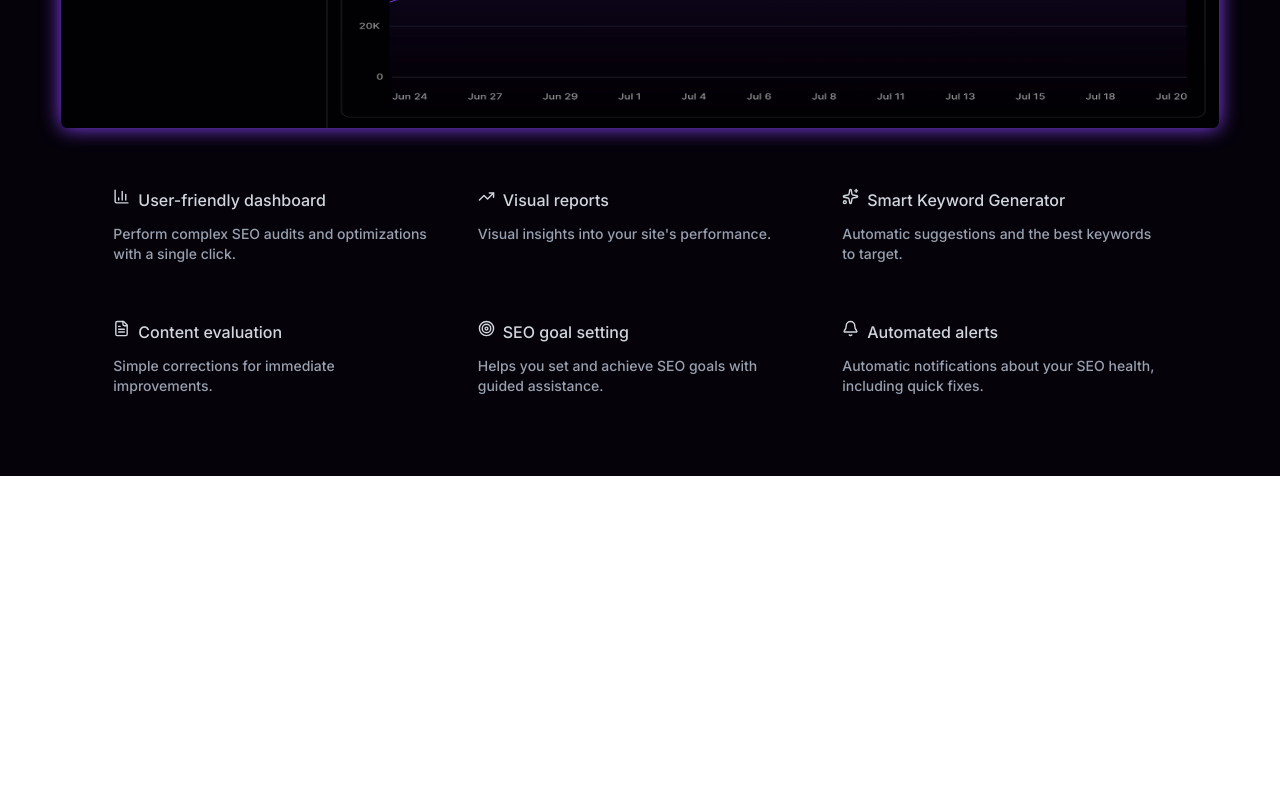
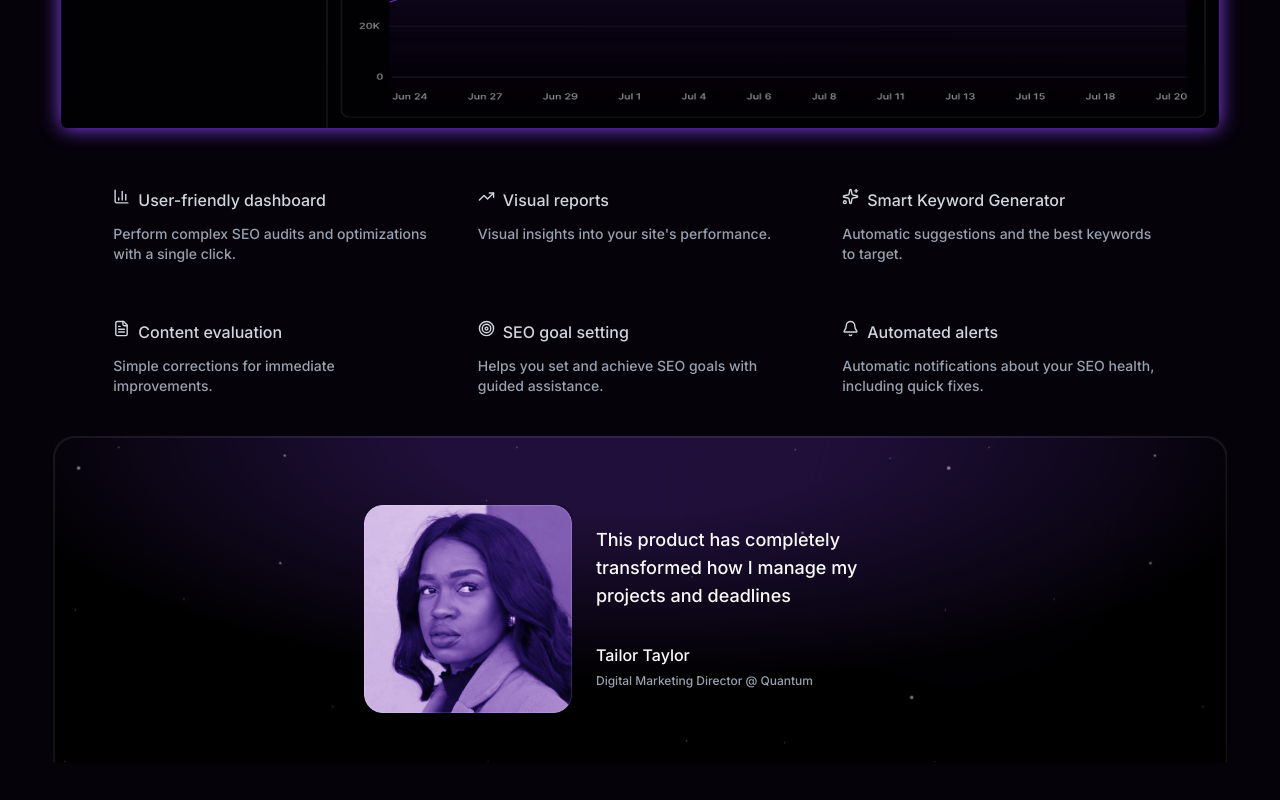
Before and after one commit to bilals2008/ai-seo, a React (Vite) app: page /ai-seo-2 in a window 1280 px wide. Shown: the part 1663-2463 px from the top of the page. Before the commit the page ends 2139 px from the top, so only its background shows below. Built offline with nearby package versions, Linux system fonts and the light colour scheme.

Commit message:
feat(Client): add Client component with background and testimonial card

```diff
--- /dev/null
+++ b/src/ai-seo-2/Client/BG.jsx
@@ -0,0 +1,31 @@
+// File: src/ai-seo-2/Client/BG.jsx
+import React from 'react'
+import stars from "../../assets/images/Stars.jpg";
+function BG() {
+  return (
+    <>
+      <div
+        className="w-full bg-cover opacity-50 overflow-hidden z-50 absolute inset-0"
+        style={{
+          backgroundImage: `url(${stars})`,
+        }}
+      ></div>
+      <div
+        className="absolute inset-0 overflow-hidden "
+        style={{
+          background:
+            "radial-gradient(30% 40% at 50% 0%, #401f74 60%, #000000 190%)",
+        }}
+      >
+        {/* Grid pattern overlay */}
+        <div className="absolute inset-0 opacity-20 "></div>
+
+        {/* Subtle glow effects */}
+        <div className="absolute top-20 left-20 w-96 h-96 bg-transparent rounded-full blur-3xl opacity-10" />
+        <div className="absolute bottom-20 right-20 w-96 h-96 bg-[#311858] rounded-full blur-3xl opacity-10" />
+      </div>
+    </>
+  );
+}
+
+export default BG
--- /dev/null
+++ b/src/ai-seo-2/Client/Client.jsx
@@ -0,0 +1,43 @@
+// File: src/ai-seo-2/Client/Client.jsx
+import React from "react";
+import { Card, CardContent } from "@/components/ui/card";
+import clientimg from "../../assets/images/client.png"
+import stars from "../../assets/images/Stars.jpg";
+import BG from "./BG";
+function Client() {
+  return (
+    <div  className="w-11/12 border-none lg:border lg:border-white/30 mx-auto rounded-2xl text-white relative pt-5">
+    <Card
+    >
+    <BG/>
+      <CardContent className="flex flex-col md:flex-row md:items-start gap-6 p-6 justify-center z-50">
+        {/* Left: Profile Image */}
+        <img
+          src={clientimg}
+          alt={"tay"}
+          className="size-44 md:size-52 rounded-xl object-cover"
+        />
+
+        {/* Right: Quote + Name + Role */}
+        <div className="text-left md:text-left w-full max-w-80 h-52 flex  justify-evenly flex-col">
+          <p className="text-lg font-medium mb-3">
+            <blockquote>
+              This product has completely transformed how I manage my projects
+              and deadlines
+            </blockquote>
+          </p>
+          <div>
+            <h4 className="font-medium">Tailor Taylor</h4>
+            <span className="text-xs text-gray-400 font-extralight">
+              Digital Marketing Director @ Quantum
+            </span>
+          </div>
+        </div>
+      </CardContent>
+    </Card>
+    </div>
+
+  );
+}
+
+export default Client;
--- a/src/ai-seo-2/Home.jsx
+++ b/src/ai-seo-2/Home.jsx
@@ -3,6 +3,7 @@ import React from "react";
 import Navbar from "../components/Navbar/Navbar";
 import Hero from "./Hero/Hero";
 import Features from "./features/Features";
+import Client from "./Client/Client";
 
 function Home() {
   return (
@@ -10,10 +11,11 @@ function Home() {
       <div className="max-w-6xl mx-auto relative pt-2">
         <div className="w-11/12 border border-white/30 rounded-md mx-auto">
           <Navbar seprator={false} />
+        </div>
       </div>
-        </div>
-        <Hero/>
-        <Features/>
+      <Hero />
+      <Features />
+      <Client/>
     </div>
   );
 }
```
